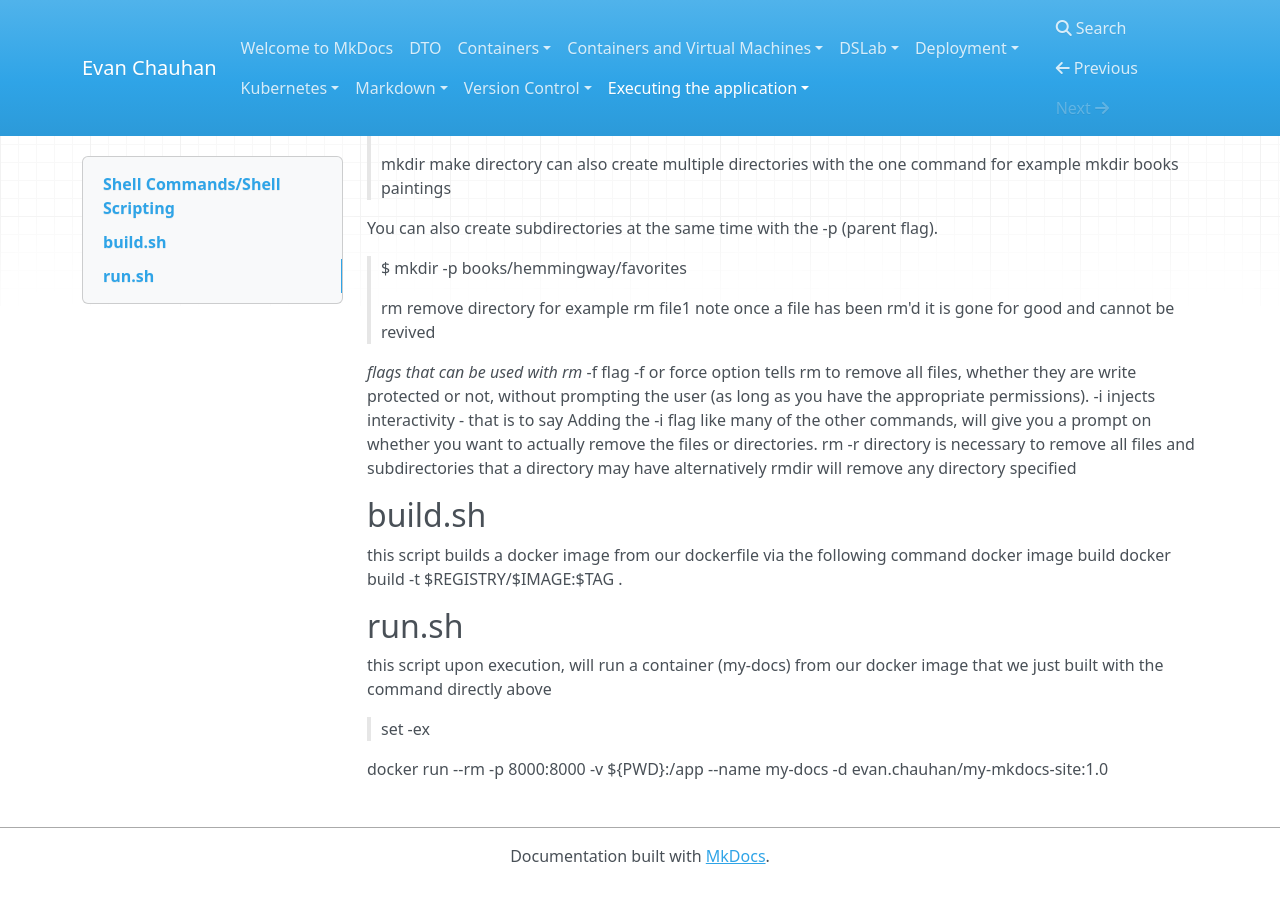
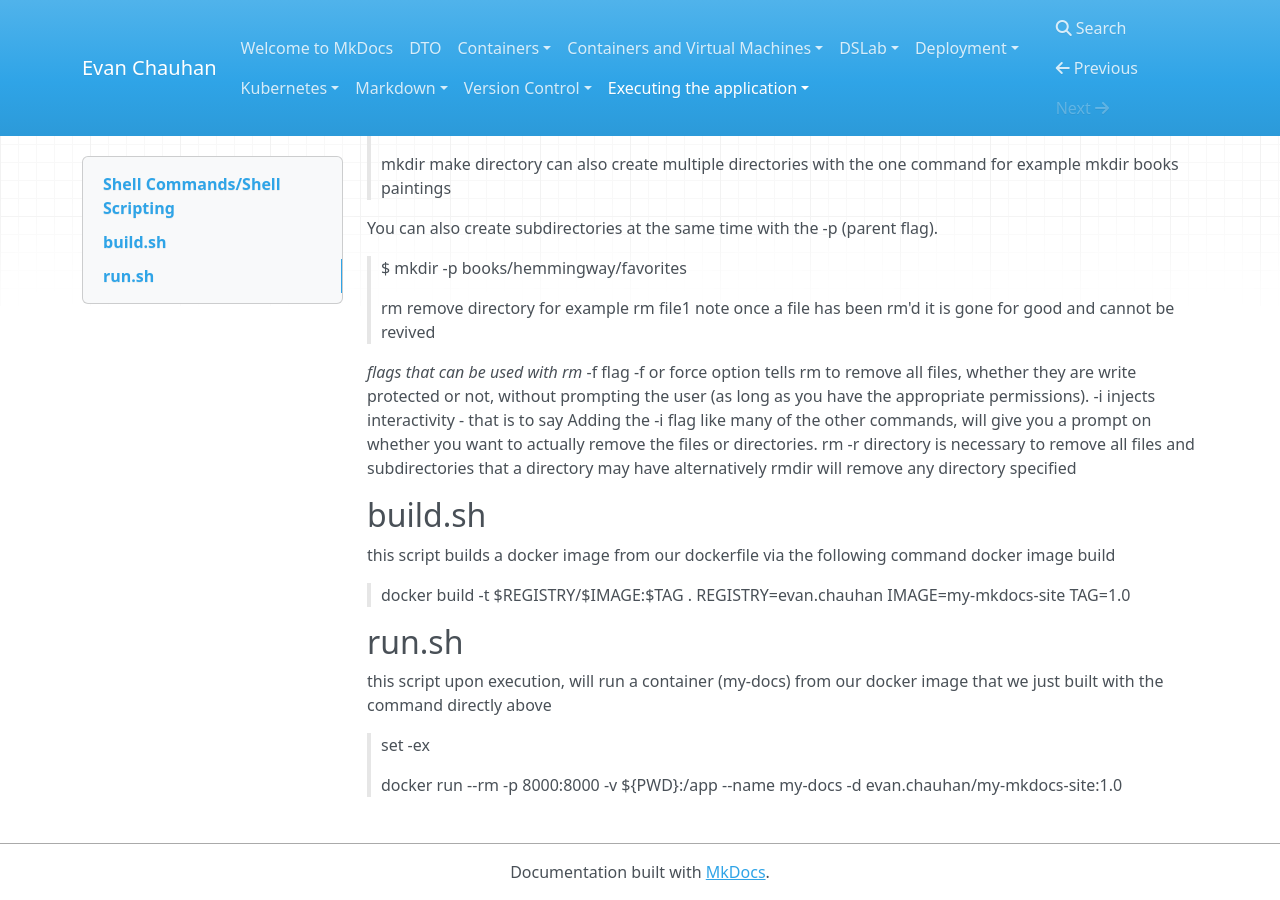
Before and after one commit to EvanChauhan/mydocs-site, an MkDocs documentation site: the page built from docs/executing the application/Execution.md, in a window 1280 px wide and 900 px high, scrolled down 2451 px. Built offline with MkDocs 1.6.1, drawn with Linux system fonts in a browser that asks for light colours; nearby versions of some CDN libraries.

Commit message:
adding details around build.sh and run.sh scripts

```diff
--- a/docs/executing the application/Execution.md
+++ b/docs/executing the application/Execution.md
@@ -95,11 +95,14 @@ alternatively rmdir will remove any directory specified
 
 ## build.sh
 this script builds a docker image from our dockerfile via the following command docker image build
-docker build -t $REGISTRY/$IMAGE:$TAG .
+> docker build -t $REGISTRY/$IMAGE:$TAG .
+> REGISTRY=evan.chauhan
+> IMAGE=my-mkdocs-site
+> TAG=1.0
 
 ## run.sh
 this script upon execution, will run a container (my-docs) from our docker image that we just built with the command directly above
 
 > set -ex
 
-docker run --rm -p 8000:8000 -v ${PWD}:/app --name my-docs -d evan.chauhan/my-mkdocs-site:1.0
+> docker run --rm -p 8000:8000 -v ${PWD}:/app --name my-docs -d evan.chauhan/my-mkdocs-site:1.0
```
